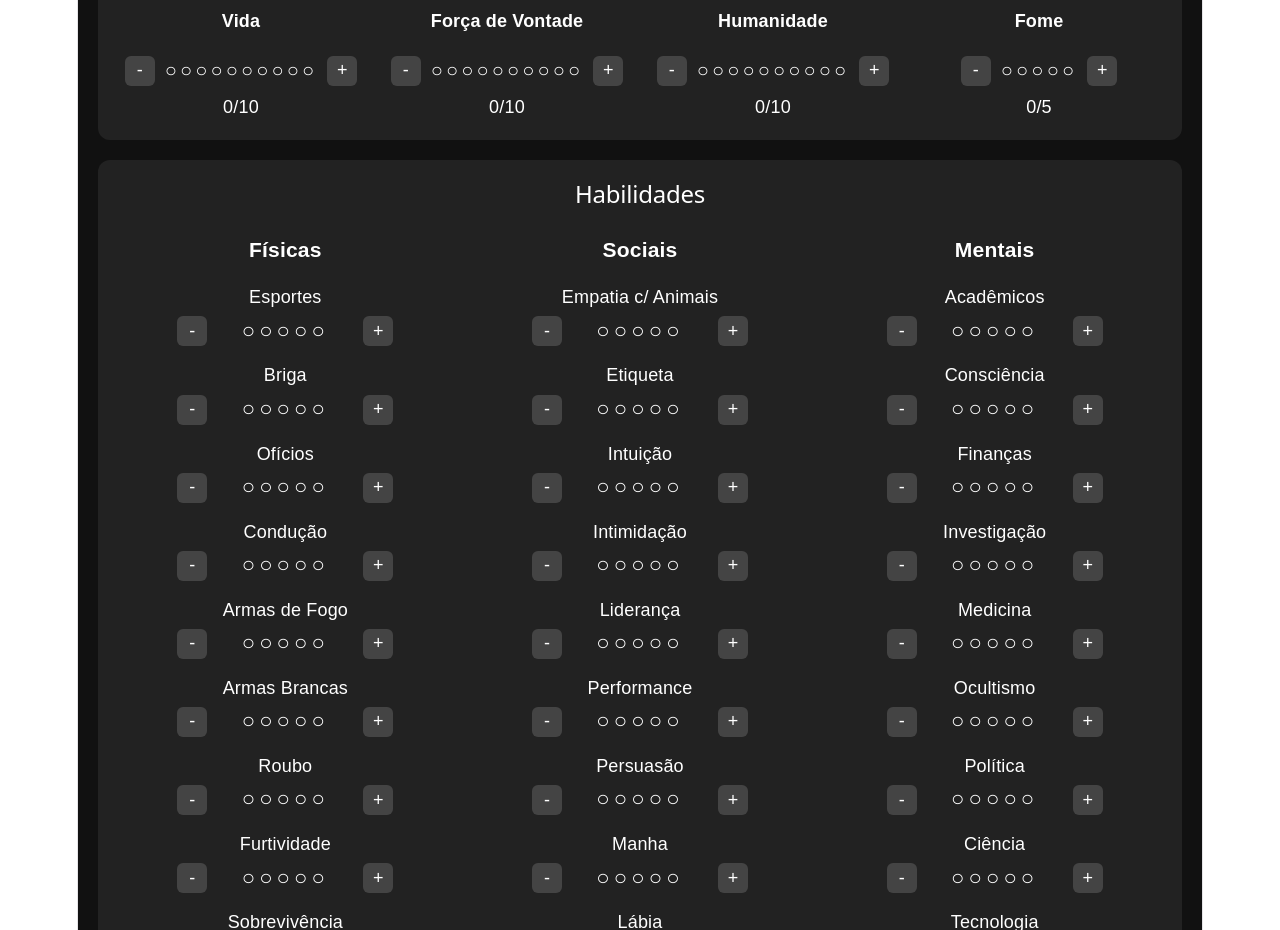
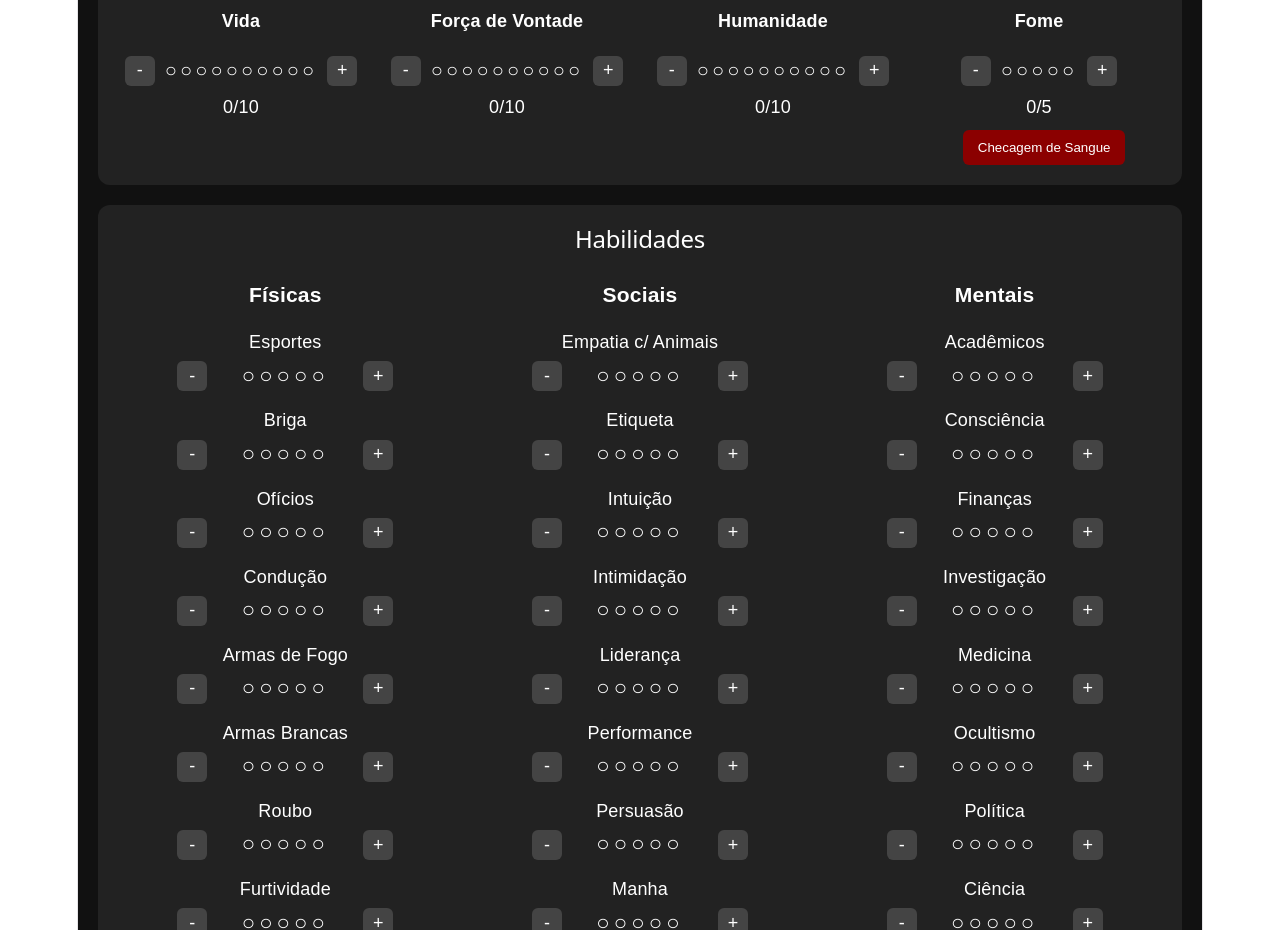
Before and after one commit to MarcioJuniorDev/ficha-automatica-vtm, a React (Vite) app: page / in a window 1280 px wide. Shown: the part 880-1810 px from the top of the page. Built offline with nearby package versions, Linux system fonts and the light colour scheme.

Commit message:
checagem de sangue

```diff
--- a/src/App.jsx
+++ b/src/App.jsx
@@ -1,4 +1,30 @@
 import React, { useState } from "react";
+
+function fnRolarDado(dices, type) {
+  let dicesRolled = 0, text;
+  const results = [];
+
+  while (dicesRolled < dices) {
+    const roll = Math.floor(Math.random() * 10) + 1;
+
+    results.push(roll);
+
+    dicesRolled += 1;
+  }
+
+  if (type == "C") {
+    if (results[0] > 5) {
+      text = "Sucesso."
+      alert(text);
+    }
+    else {
+      text = "Falha."
+      alert(text);
+    }
+  }
+
+  console.log(results);
+}
 
 function TraitDots({ trait, onChange }) {
   return (
@@ -650,6 +676,23 @@ export default function CharacterSheet() {
             }
           />
         </div>
+
+        {/* BOTÃO ABAIXO DO GRID */}
+        <div style={{ display: "flex", justifyContent: "flex-end", marginTop: "10px", marginRight: "3.5%" }}>
+          <button
+            onClick={() => fnRolarDado(1, "C")}
+            style={{
+              padding: "10px 15px",
+              background: "#8b0000",
+              color: "white",
+              border: "none",
+              borderRadius: "6px",
+              cursor: "pointer",
+            }}
+          >
+            Checagem de Sangue
+          </button>
+        </div>
       </section>
 
       <section style={styles.card}>
```
